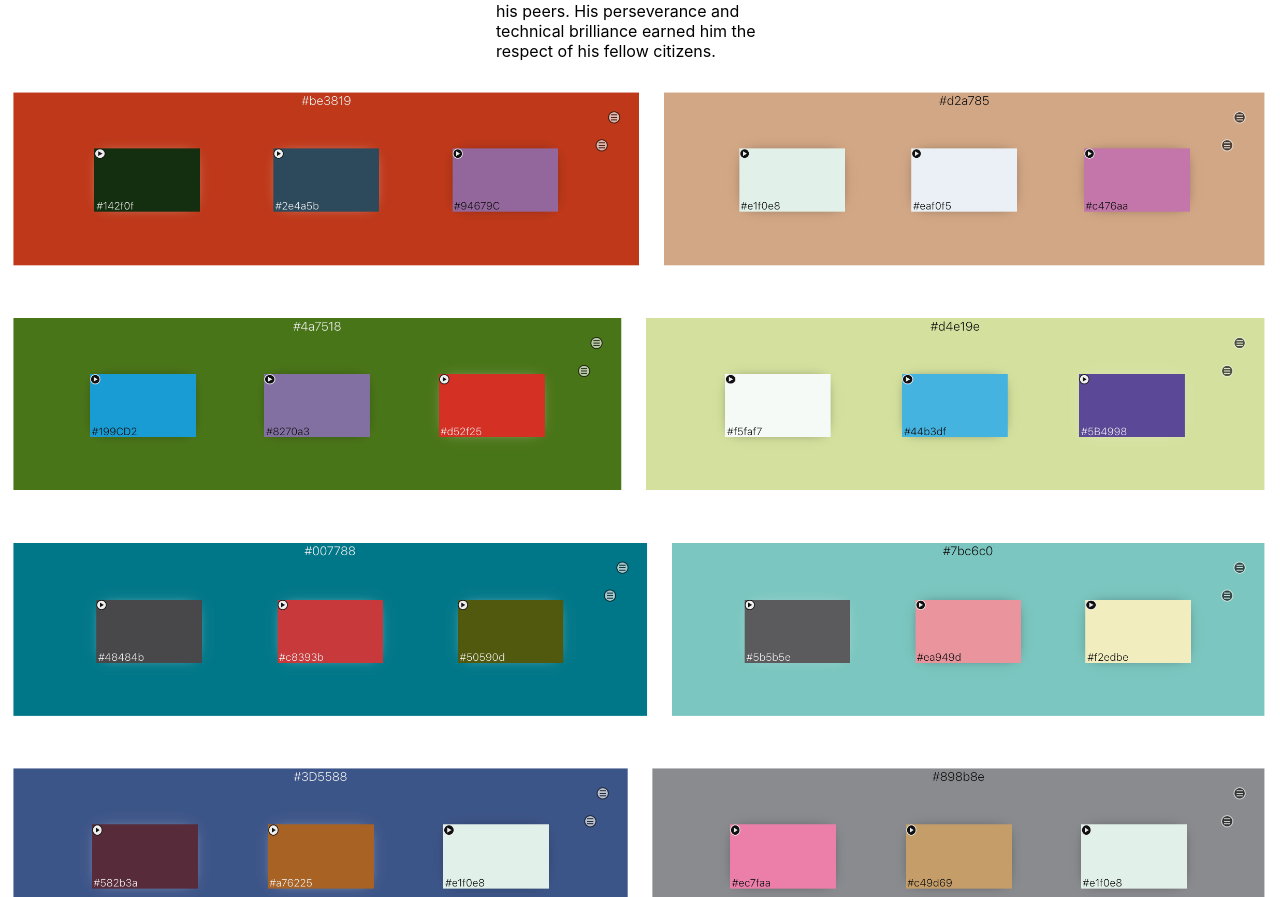
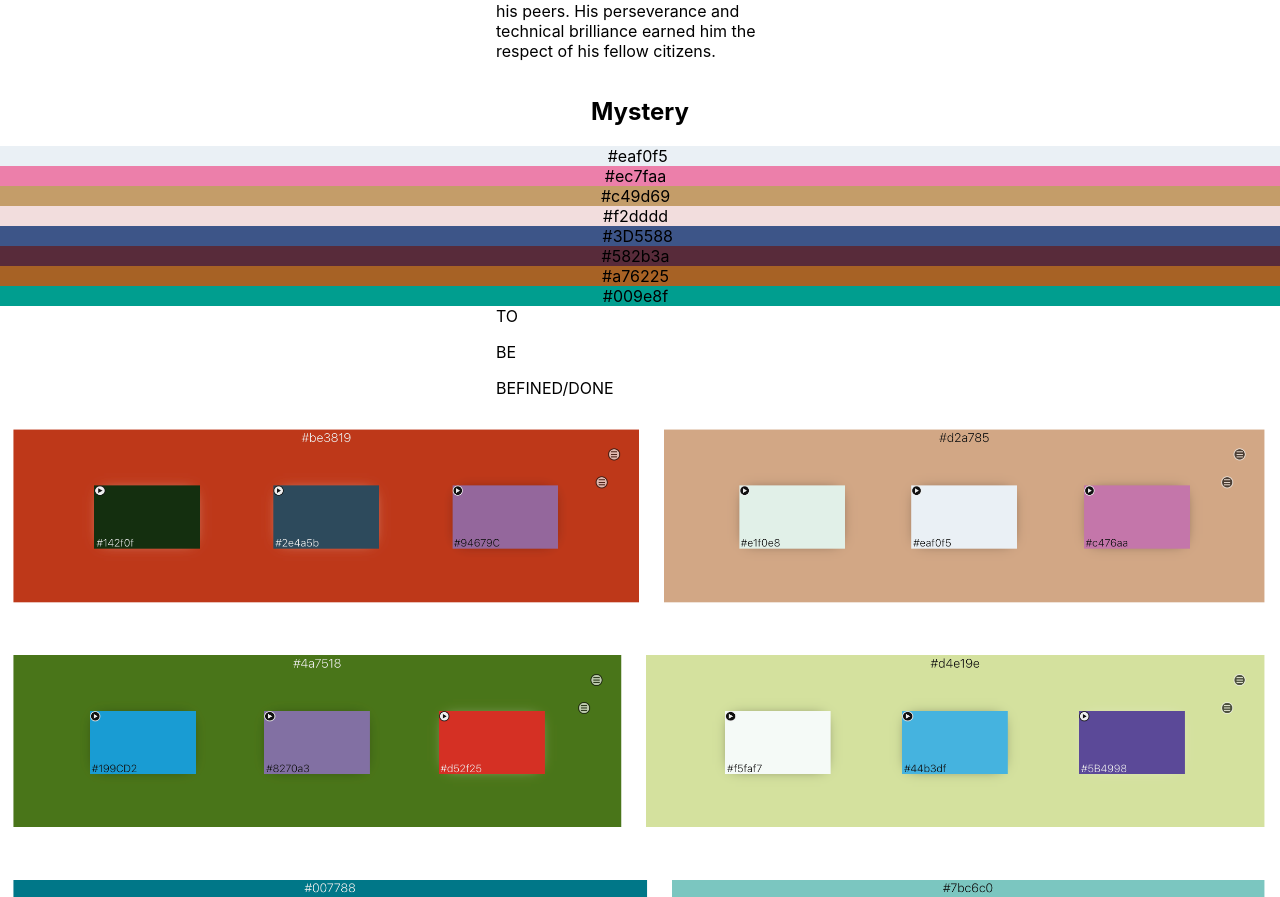
Before and after one commit to jraut/wordbug.io, a React (Create React App) app in the folder dev/: page / in a window 1280 px wide. Shown: the part 3470-4367 px from the top of the page. Built offline with nearby package versions, Linux system fonts and the light colour scheme.

Commit message:
feat: add sketch for fourth character

```diff
--- a/dev/src/fixtures/characters.ts
+++ b/dev/src/fixtures/characters.ts
@@ -48,7 +48,22 @@ export const CHARACTER_DATA: DraftCharacter[] = [
       secondaries: ['#5b5b5e', '#ea949d', '#f2edbe'],
     },
   },
-
+  {
+    name: 'Mystery',
+    description: [
+      `TO`,
+      `BE`,
+      `BEFINED/DONE`,
+    ],
+    colorsDark: {
+      main: '#3D5588',
+      secondaries: ['#582b3a', '#a76225', '#009e8f'],
+    },
+    colorsLight: {
+      main: '#eaf0f5',
+      secondaries: ['#ec7faa', '#c49d69', '#f2dddd'],
+    },
+  },
 ]
 
 export const CHARACTER_COLORS = [
```
